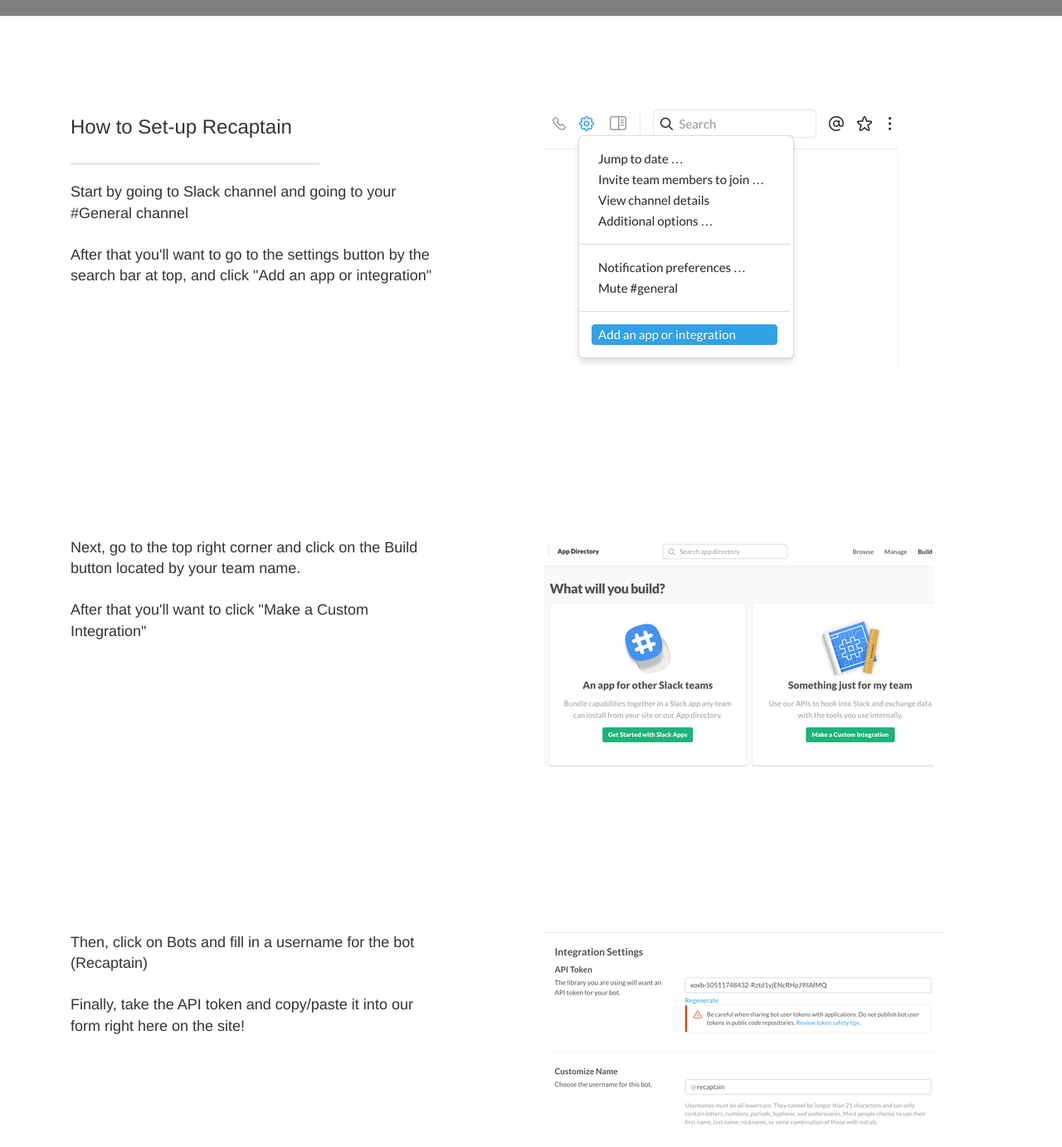
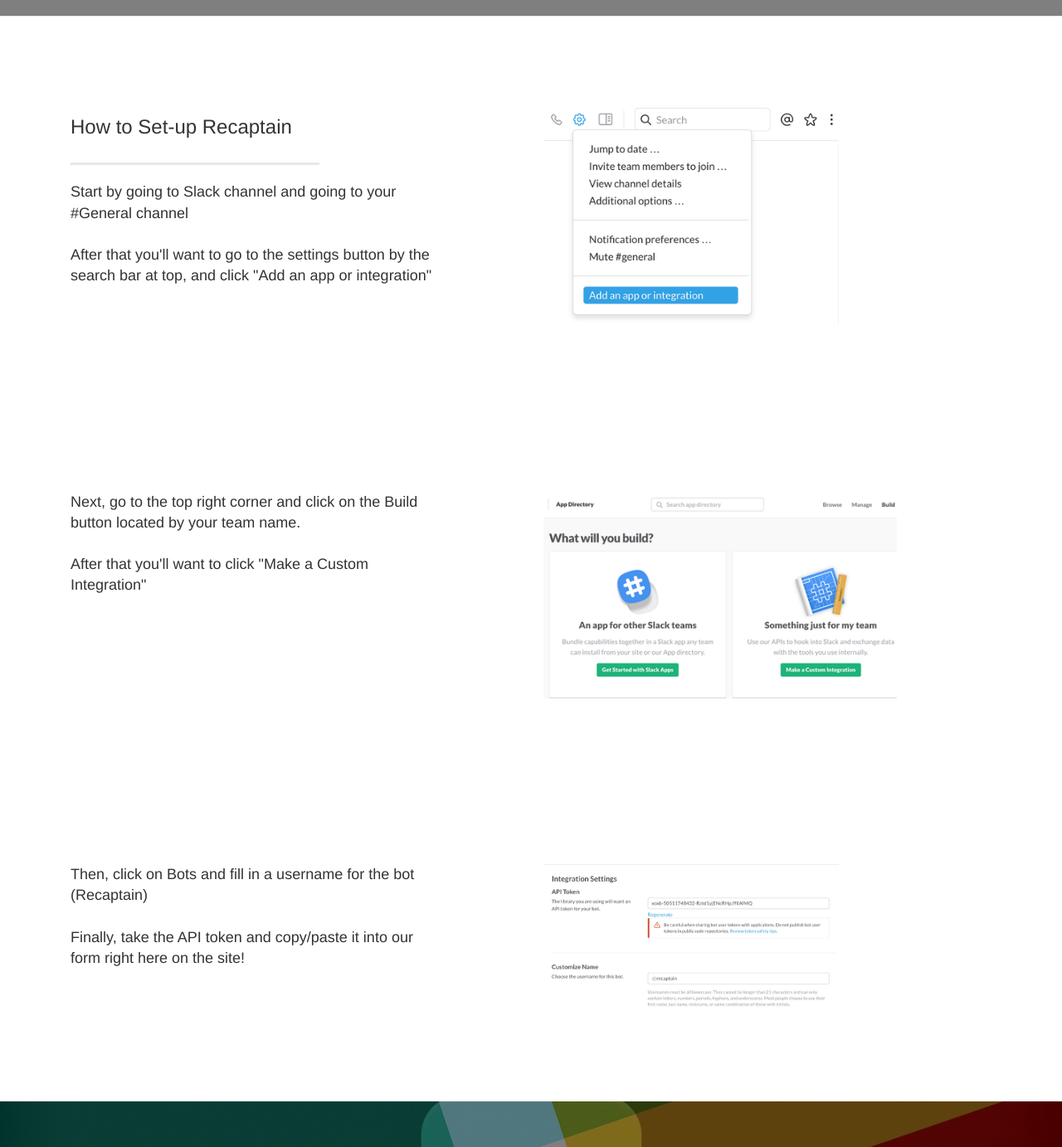
Before and after one commit to Alex-Luo/recaptain.github.io, a plain HTML site: page index.html in a window 1280 px wide. Shown: the part 2520-3903 px from the top of the page at 83% size. Drawn offline with nearby package versions, Linux system fonts and the light colour scheme; some packages are replaced by stand-ins of ours; a script that the page names is missing.

Commit message:
attempted mobile fix

```diff
--- a/css/style.css
+++ b/css/style.css
@@ -251,6 +251,6 @@
 
 .img-responsive {
 	display: block;
-	max-width: 100%;
+	max-width: 80%;
 	height: auto;
 }
--- a/index.html
+++ b/index.html
@@ -90,7 +90,7 @@
                 <p class="lead">Recaptain can recap any public channel. With built in keyword functionality, never miss another important message!</p>
             </div>
              <div class="col-lg-5 col-lg-offset-2 col-sm-6">
-                <img class="image-responsive" src="img/recaptain.png" alt="recaptain">
+                <img class="img-responsive" src="img/recaptain.png" alt="recaptain">
             </div>
         </div>
     </div>
@@ -105,7 +105,7 @@
                 <p class="lead">Don't know any keywords to search? No problem! <br><br> Recaptain also uses Watsons Language API to find the most important keywords and messages that you've missed.</p>
             </div>
             <div class="col-lg-5 col-sm-pull-6 col-sm-6">
-                <img class="image-responsive" src="img/watson.png" alt="watson">
+                <img class="img-responsive" src="img/watson.png" alt="watson">
             </div>
         </div>
 
@@ -134,7 +134,7 @@
                 </p>
             </div>
              <div class="col-lg-5 col-lg-offset-1 col-sm-6">
-                <img class="image-responsive" src="img/settings.png" alt="settings">
+                <img class="img-responsive" src="img/settings.png" alt="settings">
             </div>
         </div>
     </div>
@@ -149,7 +149,7 @@
                 </p>
             </div>
              <div class="col-lg-6 col-lg-offset-1 col-sm-6">
-                <img class="image-responsive" src="img/build.png" alt="build">
+                <img class="img-responsive" src="img/build.png" alt="build">
             </div>
         </div>
     </div>
@@ -164,7 +164,7 @@
                 </p>
             </div>
              <div class="col-lg-5 col-lg-offset-1 col-sm-6">
-                <img class="image-responsive" src="img/token.png" alt="token">
+                <img class="img-responsive" src="img/token.png" alt="token">
             </div>
         </div>
     </div>
```
